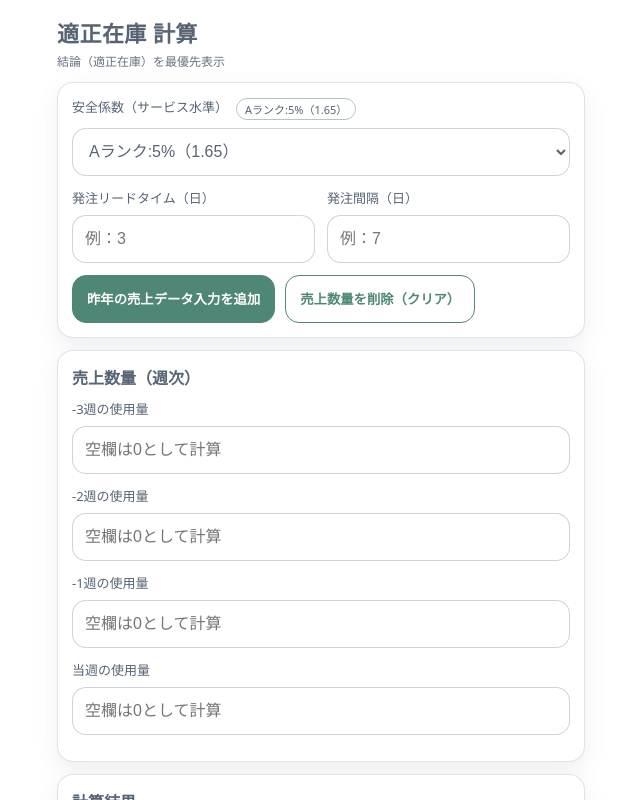
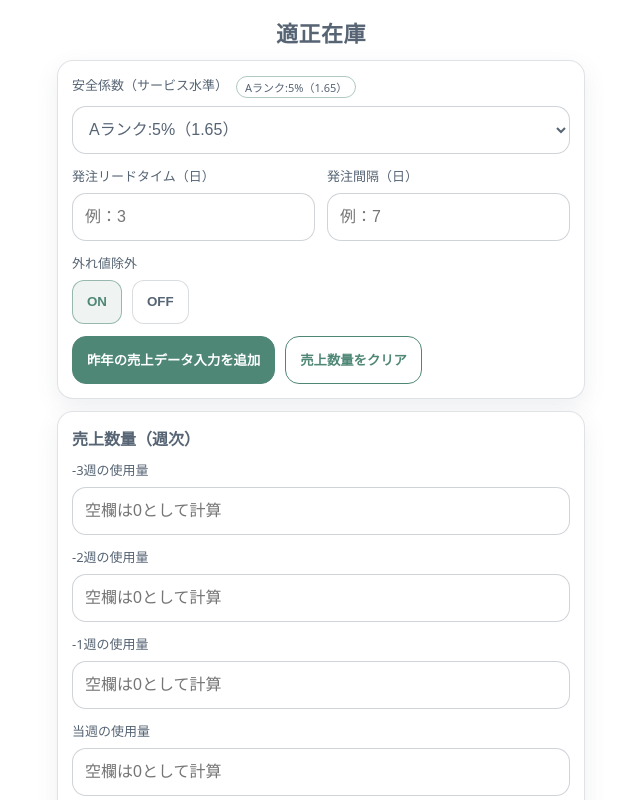
Before and after one commit to soan4/stock-app, a React (Vite) app: page / in a window 1280 px wide. Shown: the top 800 px of the page, without its empty margins (319-959 px from the left). Built offline with nearby package versions, Linux system fonts and the light colour scheme; a web font is replaced by a local one.

Commit message:
update labels and add outlier toggle

```diff
--- a/src/App.tsx
+++ b/src/App.tsx
@@ -24,6 +24,10 @@ export default function App() {
   const [leadTime, setLeadTime] = useState<string>("");
   const [orderInterval, setOrderInterval] = useState<string>("");
   const [showLastYear, setShowLastYear] = useState(false);
+
+  // ★追加：外れ値除外 ON/OFF（デフォルトON）
+  const [outlierEnabled, setOutlierEnabled] = useState(true);
+
   const [qty, setQty] = useState<string[]>(["", "", "", "", "", "", "", ""]);
 
   const labels = useMemo(() => {
@@ -33,7 +37,6 @@ export default function App() {
   }, [showLastYear]);
 
   const quantitiesForCalc = useMemo(() => {
-    // showLastYear=false の時は直近4週だけで計算（昨年枠は完全に無視）
     const sliceLen = showLastYear ? 8 : 4;
     return qty.slice(0, sliceLen).map(toNumberOrZero);
   }, [qty, showLastYear]);
@@ -43,20 +46,21 @@ export default function App() {
       serviceFactor,
       leadTime: toNumberOrZero(leadTime),
       orderInterval: toNumberOrZero(orderInterval),
-      quantities: quantitiesForCalc
+      quantities: quantitiesForCalc,
+      useOutlierFilter: outlierEnabled
     });
-  }, [serviceFactor, leadTime, orderInterval, quantitiesForCalc]);
+  }, [serviceFactor, leadTime, orderInterval, quantitiesForCalc, outlierEnabled]);
 
   const excludedNames = useMemo(() => {
+    if (!outlierEnabled) return [];
     const sliceLen = showLastYear ? 8 : 4;
     const allLabels = [...LABELS_BASE, ...LABELS_LAST].slice(0, sliceLen);
     return calc.excluded.map(e => allLabels[e.index]);
-  }, [calc.excluded, showLastYear]);
+  }, [calc.excluded, showLastYear, outlierEnabled]);
 
-  // ★修正ポイント：クリア時に「昨年入力欄」をOFFへ戻す
   const onClearQuantities = () => {
     setQty(["", "", "", "", "", "", "", ""]);
-    setShowLastYear(false); // ← これが効きます
+    setShowLastYear(false);
   };
 
   const levelLabel =
@@ -66,9 +70,10 @@ export default function App() {
 
   return (
     <div className="page">
-      <header className="header">
-        <div className="title">適正在庫 計算</div>
-        <div className="subtitle">結論（適正在庫）を最優先表示</div>
+      <header className="header headerCenter">
+        {/* 修正：適正在庫 計算 → 適正在庫（センター） */}
+        <div className="title titleCenter">適正在庫</div>
+        {/* 削除：結論（適正在庫）を最優先表示（subtitle自体を出さない） */}
       </header>
 
       <section className="card">
@@ -111,13 +116,35 @@ export default function App() {
           </div>
         </div>
 
+        {/* ★追加：外れ値除外 ON/OFF */}
+        <div className="row">
+          <label className="label">外れ値除外</label>
+          <div className="toggleRow">
+            <button
+              type="button"
+              className={`toggleBtn ${outlierEnabled ? "toggleOn" : ""}`}
+              onClick={() => setOutlierEnabled(true)}
+            >
+              ON
+            </button>
+            <button
+              type="button"
+              className={`toggleBtn ${!outlierEnabled ? "toggleOn" : ""}`}
+              onClick={() => setOutlierEnabled(false)}
+            >
+              OFF
+            </button>
+          </div>
+        </div>
+
         <div className="actions">
           <button className="btn" onClick={() => setShowLastYear(v => !v)}>
             {showLastYear ? "昨年データ入力欄を隠す" : "昨年の売上データ入力を追加"}
           </button>
 
+          {/* 修正：売上数量を削除（クリア）→ 売上数量をクリア */}
           <button className="btn btnGhost" onClick={onClearQuantities}>
-            売上数量を削除（クリア）
+            売上数量をクリア
           </button>
         </div>
       </section>
@@ -174,7 +201,7 @@ export default function App() {
             標準偏差（週）：<b>{round1(calc.sdWeekly)}</b> / 期間：<b>{round1(calc.periodWeeks)}</b>週
           </div>
           <div className="metaLine">
-            外れ値除外：{excludedNames.length === 0 ? "なし" : excludedNames.join("、")}
+            外れ値除外：{outlierEnabled ? (excludedNames.length === 0 ? "なし" : excludedNames.join("、")) : "OFF"}
           </div>
           <div className="smallNote">
             ヒント：在庫が「発注点（ROP）」を下回ったら発注。発注後は「適正在庫（目標在庫）」を目安に補充量を調整。
--- a/src/styles.css
+++ b/src/styles.css
@@ -195,3 +195,32 @@ body{
 .resultWarn .resultValue{
   color: var(--accent);
 }
+/* タイトルをセンターに */
+.headerCenter{
+  text-align: center;
+}
+.titleCenter{
+  text-align: center;
+}
+
+/* 外れ値除外 ON/OFF トグル（色は増やさず濃淡で） */
+.toggleRow{
+  display: flex;
+  gap: 10px;
+}
+
+.toggleBtn{
+  min-height: 44px;
+  padding: 10px 14px;
+  border-radius: 12px;
+  border: 1px solid rgba(86,100,116,.22);
+  background: var(--bg);
+  color: var(--text);
+  font-weight: 800;
+}
+
+.toggleBtn.toggleOn{
+  border-color: rgba(79,135,118,.55);
+  background: rgba(79,135,118,.09);
+  color: var(--accent);
+}
--- a/src/utils/calc.ts
+++ b/src/utils/calc.ts
@@ -5,6 +5,7 @@ export type CalcInput = {
   leadTime: number;      // 日（数値）
   orderInterval: number; // 日（数値）
   quantities: number[];  // 週次使用量（空欄は0に変換済）
+  useOutlierFilter?: boolean; // ★追加：外れ値除外 ON/OFF（未指定はON扱い）
 };
 
 function median(nums: number[]): number {
@@ -20,7 +21,7 @@ function mean(nums: number[]): number {
   return nums.reduce((s, x) => s + x, 0) / nums.length;
 }
 
-// 母標準偏差（÷n）。小標本でも暴れにくい
+// 母標準偏差（÷n）
 function stdDevPopulation(nums: number[]): number {
   if (nums.length === 0) return 0;
   const m = mean(nums);
@@ -29,7 +30,7 @@ function stdDevPopulation(nums: number[]): number {
 }
 
 /**
- * MADベースの外れ値除外（少数データに強い）
+ * MADベースの外れ値除外
  * modified z = 0.6745 * (x - median) / MAD
  * |z| > 3.5 を外れ値扱い
  */
@@ -44,7 +45,6 @@ export function removeOutliersMAD(values: number[], threshold = 3.5): {
   const mad = median(absDevs);
 
   if (mad === 0) {
-    // MAD=0（全部同じ等）なら外れ値判定できないので除外なし
     return { cleaned: values, excluded: [] };
   }
 
@@ -57,7 +57,6 @@ export function removeOutliersMAD(values: number[], threshold = 3.5): {
     else cleaned.push(v);
   });
 
-  // すべて除外になるのは困るので、その場合は元に戻す
   if (cleaned.length === 0) return { cleaned: values, excluded: [] };
 
   return { cleaned, excluded };
@@ -65,38 +64,34 @@ export function removeOutliersMAD(values: number[], threshold = 3.5): {
 
 /**
  * 計算仕様（B方式：週のブレ基準）
- * - 入力：週次使用量（4〜8点）
- * - LT/発注間隔：日
- * - 平均：単純平均（週）
- * - 安全在庫 = z × SD(週) × sqrt((LT+間隔)/7)
+ * - 安全在庫 = Z × SD(週) × sqrt((LT+間隔)/7)
  * - ROP = 平均日販 × LT(日) + 安全在庫
  * - 目標在庫（適正在庫）= ROP + 平均日販 × 発注間隔(日)
  */
 export function calcStock(input: CalcInput) {
   const { serviceFactor, leadTime, orderInterval, quantities } = input;
+  const useOutlierFilter = input.useOutlierFilter ?? true;
 
   const ltDays = Math.max(0, leadTime);
   const intervalDays = Math.max(0, orderInterval);
   const totalDays = ltDays + intervalDays;
-  const periodWeeks = totalDays / 7; // 日→週換算
+  const periodWeeks = totalDays / 7;
 
-  const { cleaned, excluded } = removeOutliersMAD(quantities);
+  const outlierResult = useOutlierFilter
+    ? removeOutliersMAD(quantities)
+    : { cleaned: quantities, excluded: [] as { index: number; value: number }[] };
 
-  // quantities は「週次使用量」
+  const cleaned = outlierResult.cleaned;
+  const excluded = outlierResult.excluded;
+
   const avgWeekly = mean(cleaned);
   const sdWeekly = stdDevPopulation(cleaned);
-
-  // 日販（ROP・目標在庫で使う）
   const avgDaily = avgWeekly / 7;
 
-  // B方式：週のブレで安全在庫を作る
   const safetyStock =
     periodWeeks <= 0 ? 0 : serviceFactor * sdWeekly * Math.sqrt(periodWeeks);
 
-  // 発注点（ROP）
   const reorderPoint = avgDaily * ltDays + safetyStock;
-
-  // 目標在庫（適正在庫として大きく表示）
   const targetStock = reorderPoint + avgDaily * intervalDays;
 
   return {
```
